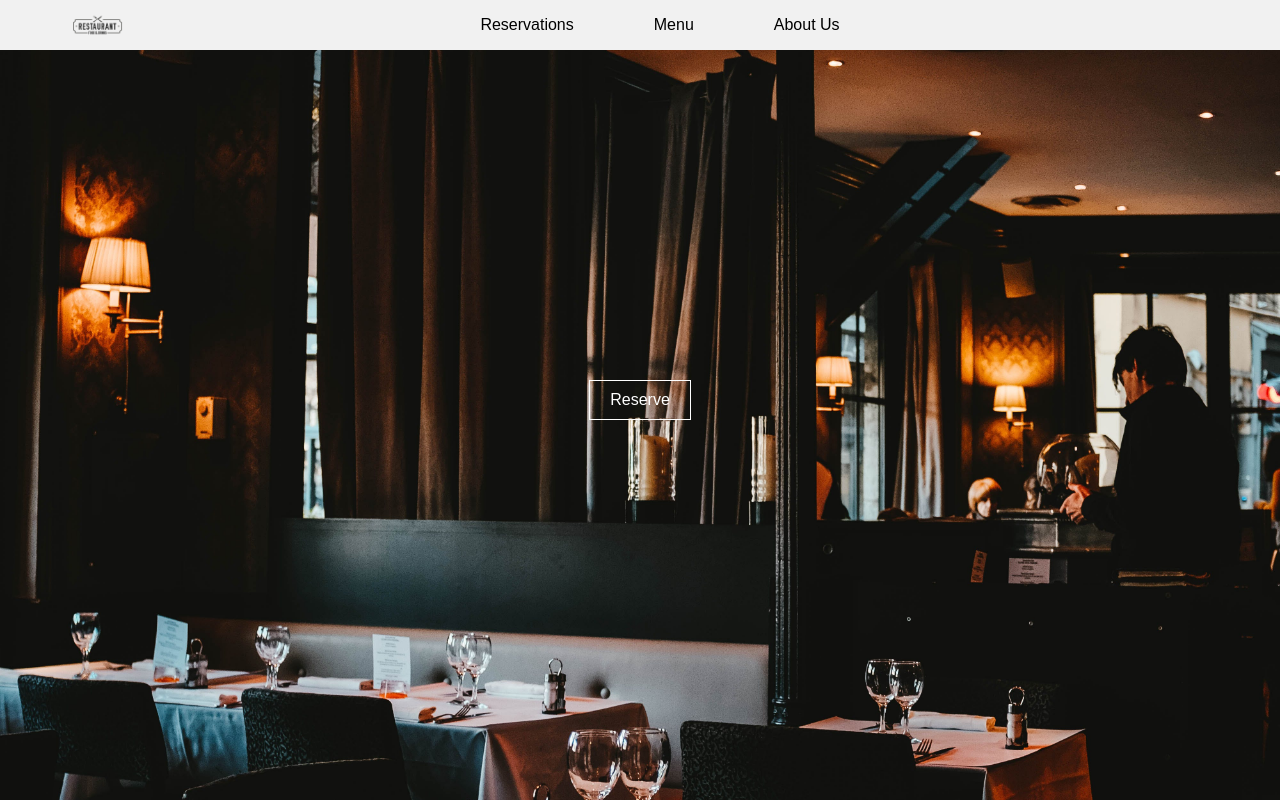
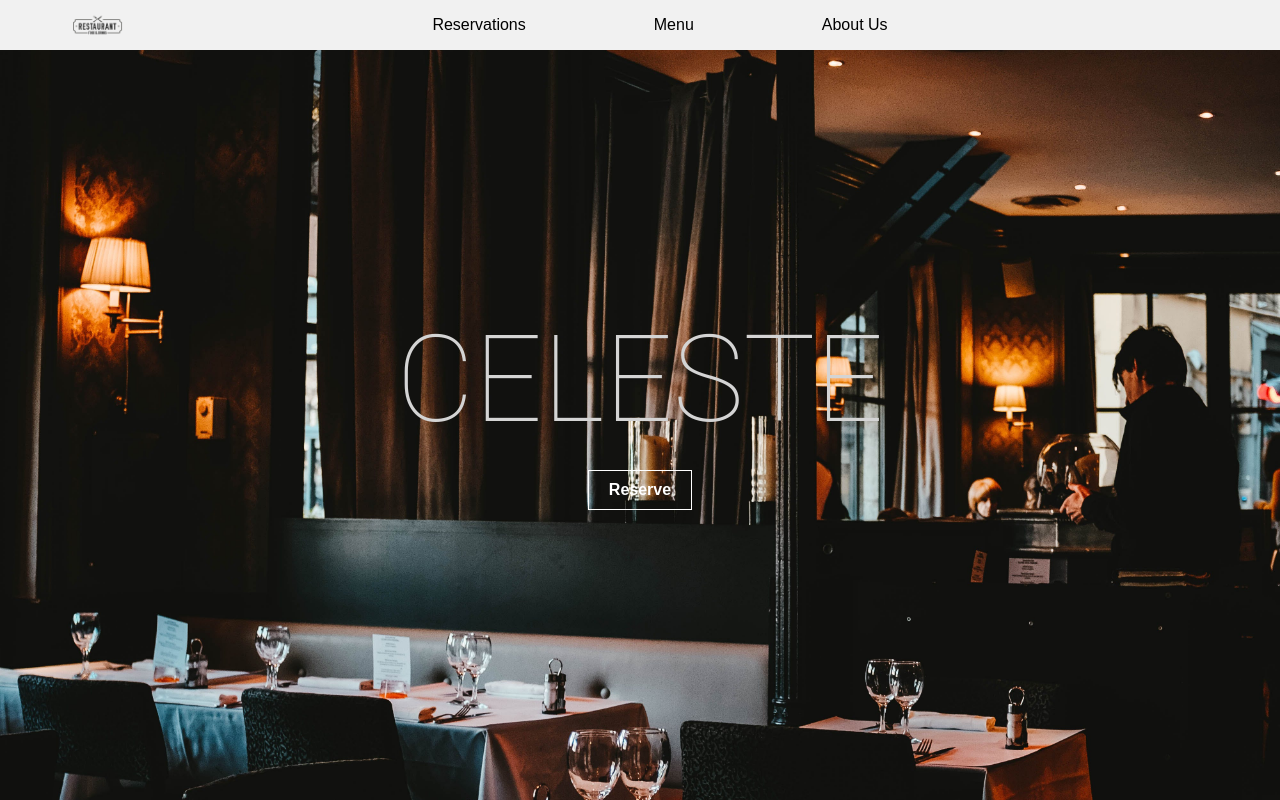
Before and after one commit to Cristian91493/RestaurantBuilder, a React (Vite) app in the folder client/restaurantBuilder/: page / in a window 1280 px wide. Built offline with nearby package versions, Linux system fonts and the light colour scheme; no server answers.

Commit message:
actually finished the styling for homepage. made larger nav links and nav styling

```diff
--- a/client/restaurantBuilder/src/App.css
+++ b/client/restaurantBuilder/src/App.css
@@ -5,8 +5,16 @@ font-weight: 100;
 }
 
 .nav-li {
-  margin-left: 40px;
-  margin-right: 40px;
+  /* margin-left: 40px;
+  margin-right: 40px; */
+  padding:15px;
+  padding-right: 5vw;
+  padding-left: 5vw;
+}
+.nav-li:hover{
+  color: black;
+  background-color: rgba(0, 0, 0, 0.1);
+
 }
 ul {
   display: flex;
@@ -31,6 +39,16 @@ ul {
   box-sizing: border-box;
 }
 
+.res-name{
+  font-size:7.5em;
+  font-weight: 1;
+  font-family: 'Roboto Thin', 'Arial', sans-serif;
+}
+.stacked-container {
+  display: flex;
+  flex-direction: column;
+  align-items: center;
+}
 .nav-bar{
   position: fixed;
   top: 0;
@@ -63,6 +81,7 @@ ul {
   padding: 10px 20px; /* Adjust padding as needed */
   border-radius: 0%;
   cursor: pointer;
+  font-weight: bold;
 }
 .home-res:hover{
   background-color: rgba(255, 255, 255, .1); /* Red button with 50% opacity */
--- a/client/restaurantBuilder/src/components/Navbar.jsx
+++ b/client/restaurantBuilder/src/components/Navbar.jsx
@@ -18,7 +18,7 @@ function Navbar({ username, setUser }) {
             <img src={icon} alt="React Icon" id="icon" />
           </Link>
         </li>
-      {username ?
+        {username ? (
           <>
             <li style={{ color: "black" }}>Welcome {username}!</li>
             <li>
@@ -31,22 +31,21 @@ function Navbar({ username, setUser }) {
               <Link to="/seeReservations">See Reservations</Link>
             </li>
           </>
-       :
+        ) : (
           <>
-          <li className="nav-li">
-            <Link to="/reservations">Reservations</Link>
-          </li>
-          <li className="nav-li">
-            <Link to="/menu">Menu</Link>
-          </li>
-          <li className="nav-li">
-            <Link to="/aboutus">About Us</Link>
-          </li>
+            <Link to="/reservations">
+              <li className="nav-li">Reservations</li>
+            </Link>
 
+            <Link to="/menu">
+              <li className="nav-li">Menu</li>
+            </Link>
 
-
+            <Link to="/aboutus">
+              <li className="nav-li">About Us</li>
+            </Link>
           </>
-      }
+        )}
       </ul>
     </nav>
   );
--- a/client/restaurantBuilder/src/index.css
+++ b/client/restaurantBuilder/src/index.css
@@ -18,9 +18,9 @@ a {
   color: #000000;
   text-decoration: inherit;
 }
-a:hover {
+/* a:hover {
   color: #6e4c01;
-}
+} */
 
 body {
   margin: 0;
--- a/client/restaurantBuilder/src/pages/Home.jsx
+++ b/client/restaurantBuilder/src/pages/Home.jsx
@@ -1,17 +1,15 @@
 function Home() {
   return (
     <div className="App">
+      <div className="home-bg">
+        <div className="stacked-container">
+          <p className="res-name">CELESTE</p>
 
-
-                <div className="home-bg">
           <div className="button-container">
-
             <button className="home-res">Reserve</button>
           </div>
-
         </div>
-
-
+      </div>
     </div>
   );
 }
```
Lines whose indentation alone changed are shown as unchanged.
